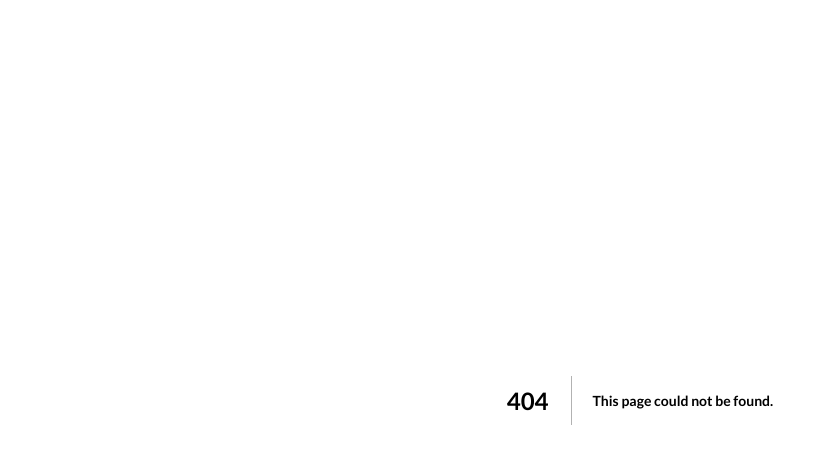
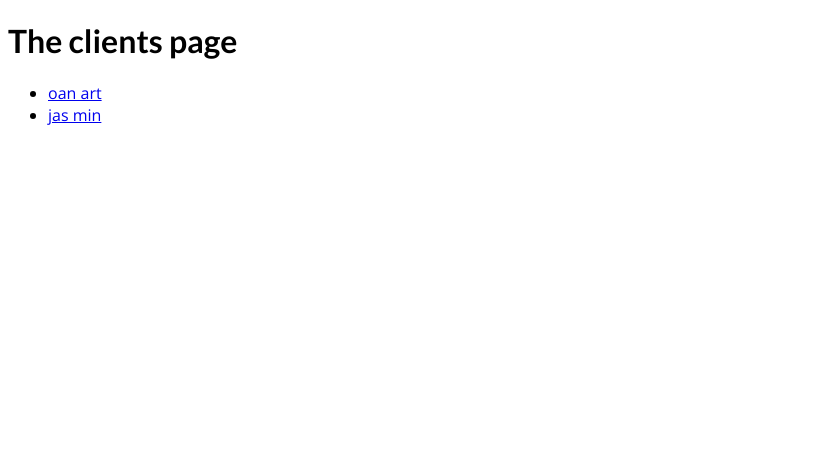
Before and after one commit to oanskyy/nextjs-may, a Next.js app: page /clients in a window 1280 px wide. Before the commit this address had no page. Shown: the top 450 px of the page, without its empty margins (0-828 px from the left). Built offline with nearby package versions, Linux system fonts and the light colour scheme.

Commit message:
feat: navigate to dynamic routes

```diff
--- a/pages/clientsp/index.js
+++ b/pages/clients/index.js
@@ -1,15 +1,28 @@
 // react hook
 // import { useRouter } from "next/router"
+import Link from "next/link"
 
 export default function ClientsPage() {
 	// router object, exposes various data/methods : the pathname
 	// const router = useRouter()
 	// console.log(router.pathname)
+
 	// console.log(router.query)
+	const clients = [
+		{ id: "oan", name: "oan art" },
+		{ id: "jas", name: "jas min" }
+	]
 
 	return (
 		<div>
 			<h1>The clients page</h1>
+			<ul>
+				{clients.map(client => (
+					<li key={client.id}>
+						<Link href={`/clients/${client.id}`}>{client.name}</Link>
+					</li>
+				))}
+			</ul>
 		</div>
 	)
 }
```
Also changed, not shown: pages/clients/[id]/[clientid].js (renamed from pages/clientsp/[id]/[clientid].js), pages/clients/[id]/index.js (renamed from pages/clientsp/[id]/index.js).
